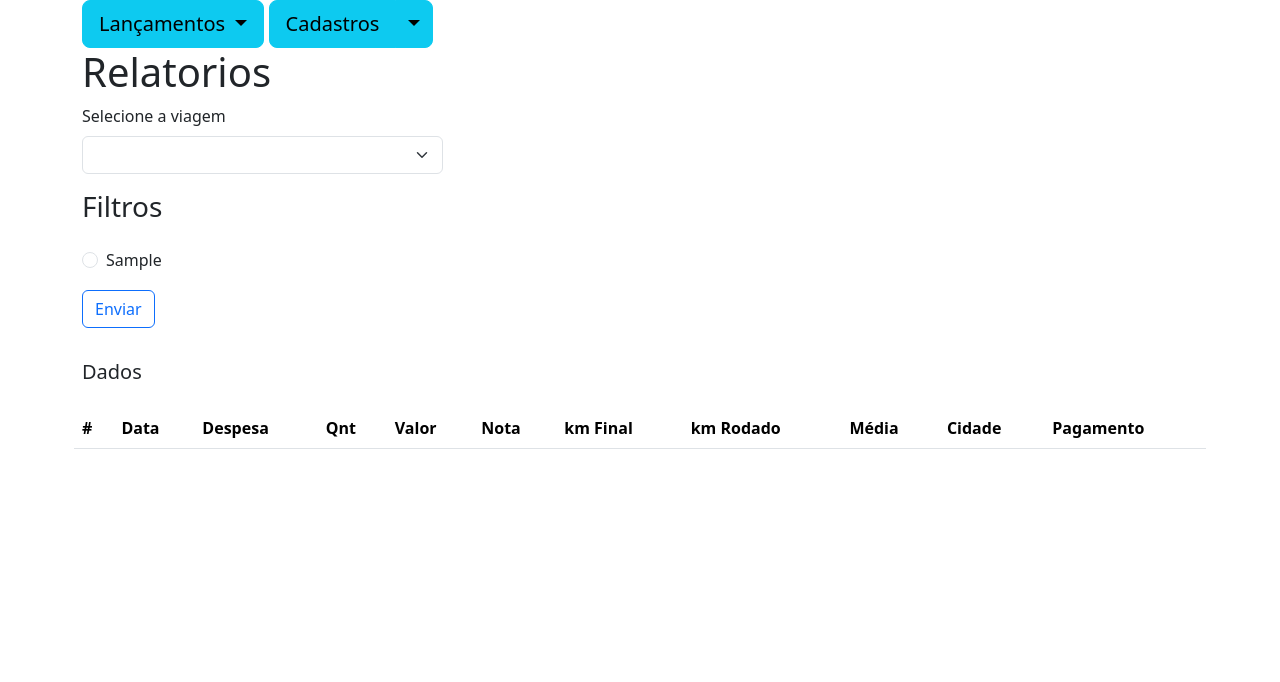
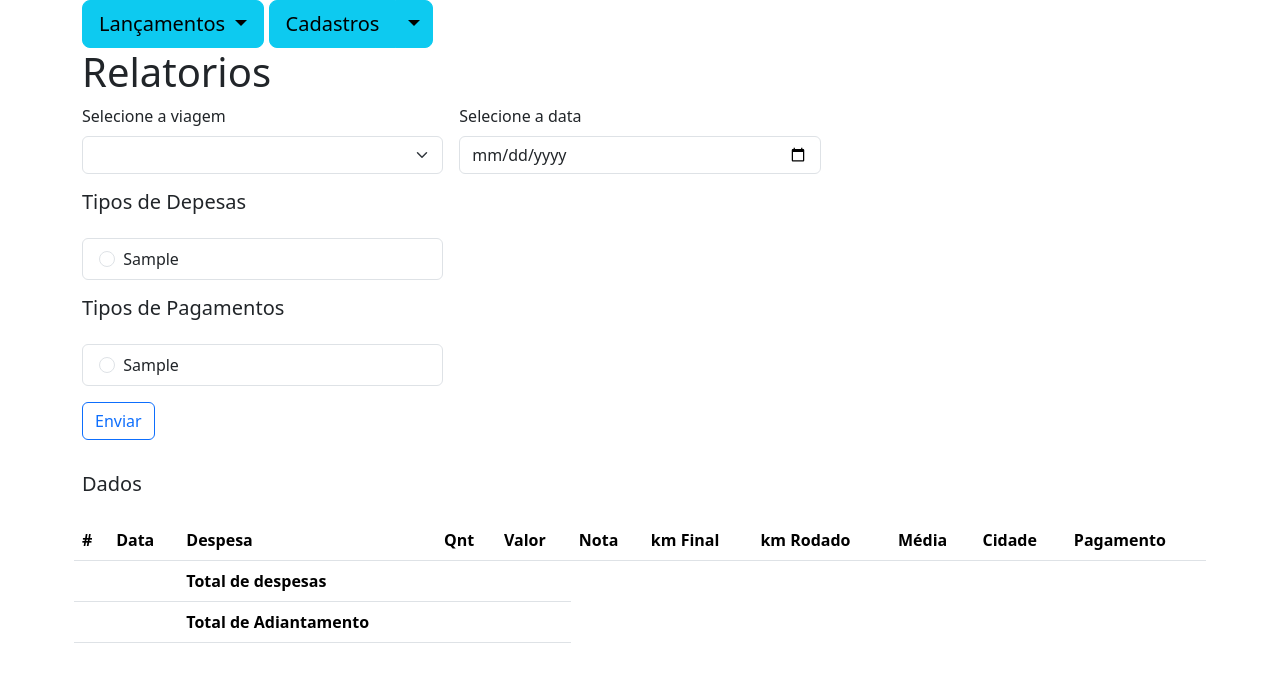
Before and after one commit to edmirc/project_serve, a Django app: page /Viagem/Relatorios/ in a window 1280 px wide. Shown: the top 682 px of the page. Run offline with Django 5.2, Linux system fonts and the light colour scheme; tables that the repository leaves empty hold one stand-in row (values such as "Sample post"); lists and menus that the app fills with data are empty.

Commit message:
relatorios

```diff
--- a/viagem/models.py
+++ b/viagem/models.py
@@ -43,6 +43,9 @@ class Cidades(models.Model):
         estado: str = post['estado']
         nome = nome.title().strip()
         estado = estado.upper().strip()
+        testName = self.confirmCidade(nome)
+        if testName > 0:
+            return f'Cidade {nome}, já cadastrada!!'
         try:
             if id != '':
                 cid = Cidades.objects.get(id=id)
@@ -55,6 +58,14 @@ class Cidades(models.Model):
             return f'Cidade {nome}, {acao} com sucesso!!'
         except:
             return 'Dados NÃO salvos!!!'
+
+    def confirmCidade(self, nome) -> int:
+        cid = Cidades.objects.filter(nome = nome)
+        id = cid[0].id
+        if id == '' or id is None:
+            return 0
+        else:
+            return id
 
     def getCidade(self):
         try:
@@ -297,16 +308,38 @@ class Despesas(models.Model):
         vg = viagem[0].id
         dados = self.getDespesas()
         dados = dados.filter(idnomeviagem=vg, idtipo=5)
-        dados = dados.last()
+        dados = dados.aggregate(max_km=models.Max('kmfinal'))
         try:
-            return dados.kmfinal
+            return dados['max_km']
         except:
             vg = viagem[0].kminicial
             return vg
 
-    def relDespesas(self, id: int, tipo: int = 0):
-        despesas = Despesas.objects.filter(idnomeviagem=id)
-        if tipo == 0:
-            return despesas
-        despesas = despesas.filter(idtipo = tipo)
-        return despesas
+    def relDespesas(self, request) -> list:
+        id = request.POST.get('nomev')
+        data = request.POST.get('data')
+        tipo = request.POST.get('tipo')
+        pg = request.POST.get('pagamento')
+
+        despesas = Despesas.objects.filter(idnomeviagem=id).order_by('data', 'idtipo')
+        if tipo is None and data == '' and pg is not None:
+            despesas = despesas.filter(idpagamento = pg)
+        elif data != '' and tipo is None and pg is None:
+            despesas = despesas.filter(data = data)
+        elif data == '' and tipo is not None and pg is None:
+            despesas = despesas.filter(idtipo = tipo)
+        elif data != '' and tipo is not None and pg is None:
+            despesas = despesas.filter(idtipo = tipo, data = data)
+        elif data != "" and tipo is None and pg is not None:
+            despesas = despesas.filter(data = data, idpagamento=pg)
+        elif data != "" and tipo is not None and pg is not None:
+            despesas = despesas.filter(data = data, idtipo = tipo, idpagamento=pg)
+        elif data == "" and tipo is not None and pg is not None:
+            despesas = despesas.filter(idtipo = tipo, idpagamento=pg)
+        totalv = despesas.aggregate(total=models.Sum('valor'))
+        adiantamento = despesas.filter(idtipo = 7)
+        adiantamento = adiantamento.aggregate(adian = models.Sum('valor'))
+        total = float(totalv['total']) - float(adiantamento['adian'])
+        print(float(totalv['total']))
+        print(float(adiantamento['adian']))
+        return [despesas, total, adiantamento['adian']]
--- a/viagem/templates/relatorio.html
+++ b/viagem/templates/relatorio.html
@@ -14,21 +14,35 @@
               {% endfor %}
             </select>
         </div>
-        <h3>Filtros</h3>
+        <div class="col-md-4">
+            <label for="data" class="form-label">Selecione a data</label>
+            <input type="date" name="data" id="data" class="form-control" value="0">
+        </div>
+        <h5>Tipos de Depesas</h5>
         {% for i in tipo %}
-        <div class="col-md-2">
-            <div class="form-check">
-                <input class="form-check-input" type="radio" name="tipo" id="flexRadioDefault" value="{{ i.id }}">
-                <label class="form-check-label" for="tipo">
-                  {{ i.tipo }}
-                </label>
-              </div>
+        <div class="col-md-4">
+            <ul class="list-group">
+                <li class="list-group-item">
+                <input class="form-check-input me-1" type="radio" name="tipo" value="{{ i.id }}" id="firstRadio" >
+                <label class="form-check-label" for="tipo">{{ i.tipo }}</label>
+                </li>
+            </ul>
+        </div>
+        {% endfor %}
+        <h5>Tipos de Pagamentos</h5>
+        {% for pg in pagamento %}
+        <div class="col-md-4">
+            <ul class="list-group">
+                <li class="list-group-item">
+                <input class="form-check-input me-1" type="radio" name="pagamento" value="{{ pg.id }}" id="firstRadio" >
+                <label class="form-check-label" for="pagamento">{{ pg.forma }}</label>
+                </li>
+            </ul>
         </div>
         {% endfor %}
         <div class="mb-3">
             <button type="submit" class="btn btn-outline-primary" >Enviar</button>
         </div>
-
         <h5>Dados</h5>
         <table class="table table-hover" id="minhaTabela">
             <thead>
@@ -47,6 +61,7 @@
             </tr>
             </thead>
             <tbody>
+
                 {% for item in despesa %}
                 <tr>
                     <th scope="row">{{item.id}}</th>
@@ -73,6 +88,20 @@
                     <th>{{ item.idpagamento.forma }}</th>
                 </tr>
                 {% endfor %}
+                <tr>
+                    <th scope="row"></th>
+                    <th></th>
+                    <th>Total de despesas</th>
+                    <th></th>
+                    <th>{{ total }}</th>
+                </tr>
+                <tr>
+                    <th scope="row"></th>
+                    <th></th>
+                    <th>Total de Adiantamento</th>
+                    <th></th>
+                    <th>{{ adiantamento }}</th>
+                </tr>
             </tbody>
     </form>
 </div>
--- a/viagem/views.py
+++ b/viagem/views.py
@@ -87,18 +87,15 @@ def usuarios(request):
 
 def relatorios(request):
     if request.method == 'POST':
-        id = request.POST.get('nomev')
-        tipo = request.POST.get('tipo')
-        if id != '' and tipo is None:
-            despesa = Despesas().relDespesas(id)
-        else:
-            despesa = Despesas().relDespesas(id, tipo)
-
+        despesa = Despesas().relDespesas(request)
     else:
-        despesa = list()
+        despesa = ['','', '']
     context = {
         'nomeRel': NomeViagem().getNomeViagem(),
         'tipo': Tipos().getTipos(),
-        'despesa': despesa
+        'despesa': despesa[0],
+        'pagamento': Pagamentos().getPagamentos(),
+        'total': despesa[1],
+        'adiantamento': despesa[2]
     }
     return render(request, 'relatorio.html', context)
```
